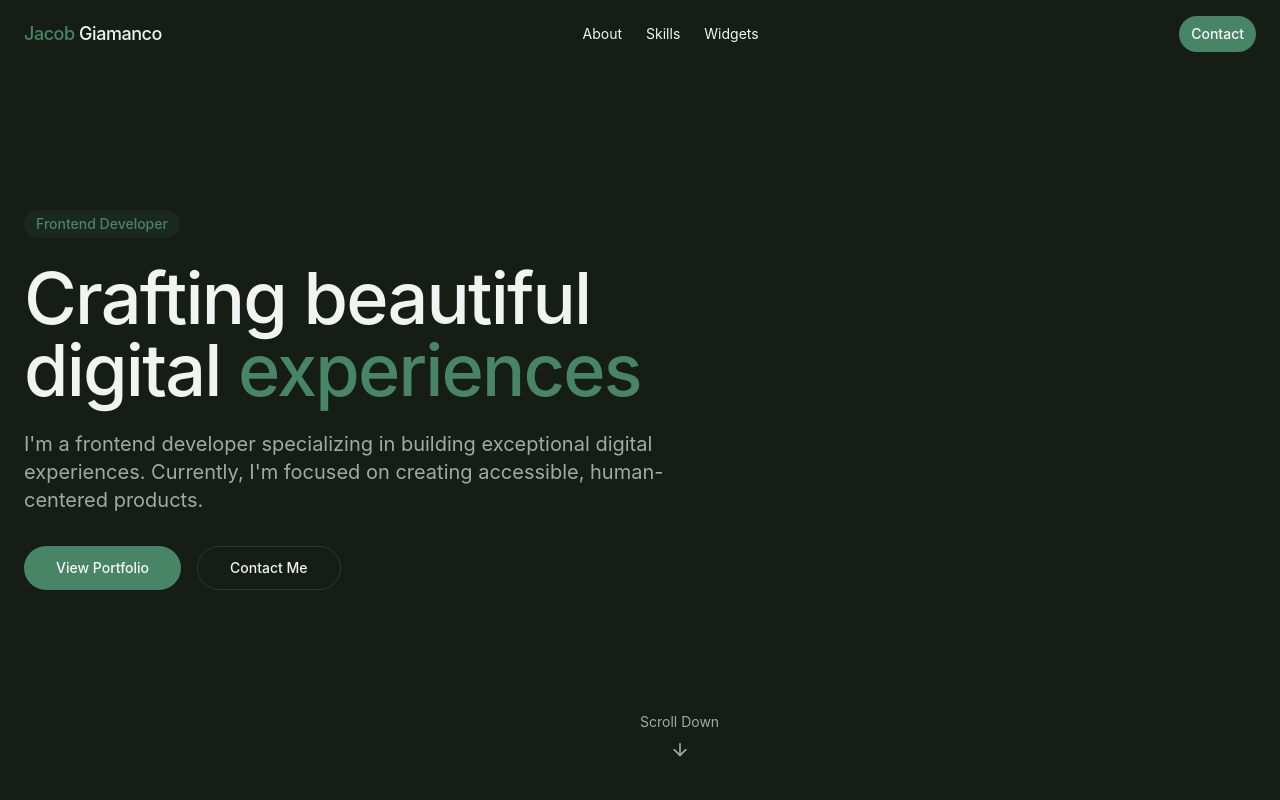
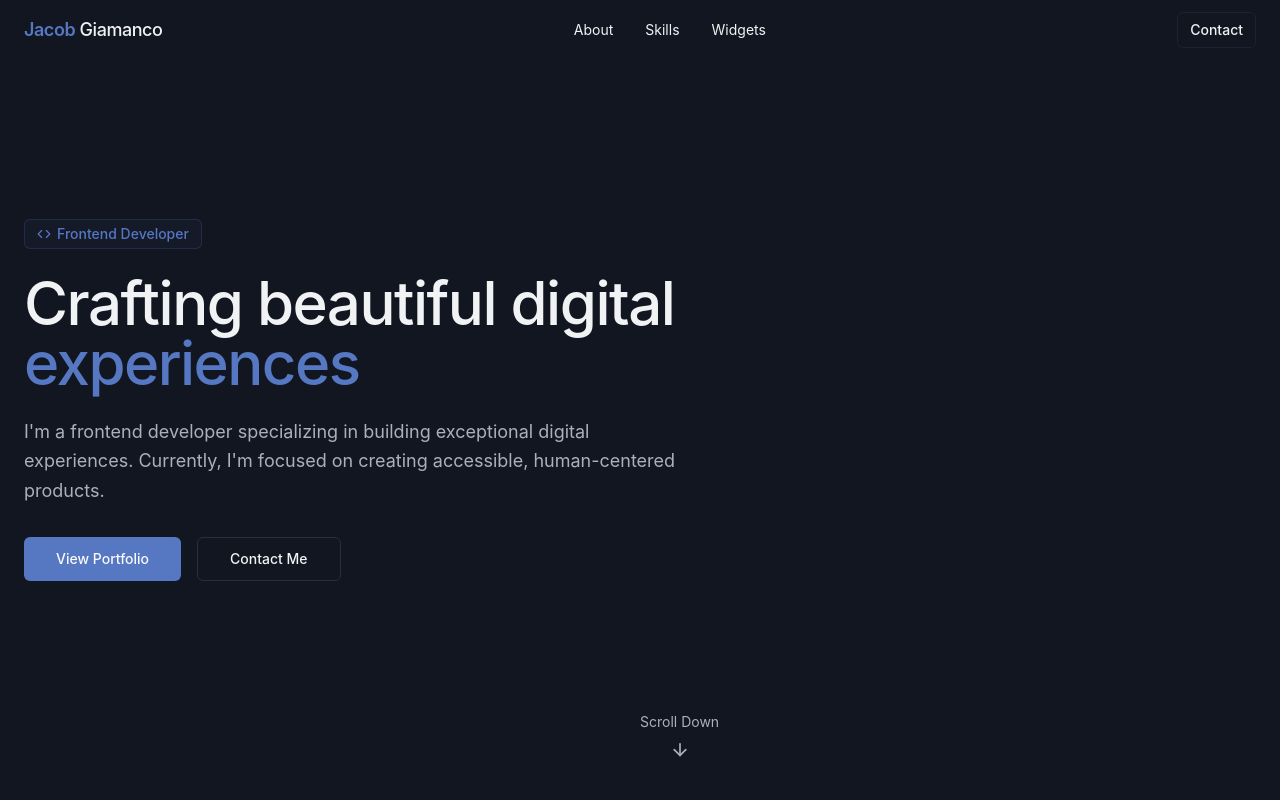
Before and after one commit to jgiamanco/jacobgiamanco, a React (Vite) app: page / in a window 1280 px wide. Shown: the top 800 px of the page. Built offline with nearby package versions, Linux system fonts and the light colour scheme; a web font is replaced by a local one.

Commit message:
Refactor: Improve UI aesthetics
The UI was updated to have a cleaner, more elegant, and classy look.

```diff
--- a/src/components/Header.tsx
+++ b/src/components/Header.tsx
@@ -19,21 +19,21 @@ export const Header = () => {
   return (
     <header
       className={cn(
-        "fixed top-0 left-0 right-0 z-50 transition-all duration-300 py-4",
-        scrolled ? "bg-background/80 backdrop-blur-md border-b border-border/50 shadow-sm" : "bg-transparent"
+        "fixed top-0 left-0 right-0 z-50 transition-all duration-300 py-3",
+        scrolled ? "bg-background/90 backdrop-blur-md border-b border-border/30 shadow-sm" : "bg-transparent"
       )}
     >
       <Container>
         <div className="flex items-center justify-between">
           <div className="font-medium text-lg tracking-tight">
-            <span className="text-primary">Jacob</span> Giamanco
+            <span className="text-primary font-semibold">Jacob</span> Giamanco
           </div>
-          <nav className="hidden md:flex items-center space-x-6">
+          <nav className="hidden md:flex items-center space-x-8">
             <a href="#about" className="text-sm hover:text-primary transition-colors">About</a>
             <a href="#skills" className="text-sm hover:text-primary transition-colors">Skills</a>
             <a href="#widgets" className="text-sm hover:text-primary transition-colors">Widgets</a>
           </nav>
-          <Button size="sm" className="rounded-full" id="header-contact-button">Contact</Button>
+          <Button size="sm" variant="ghost" className="rounded-md border border-border/50 hover:bg-accent/50" id="header-contact-button">Contact</Button>
         </div>
       </Container>
     </header>
--- a/src/components/Hero.tsx
+++ b/src/components/Hero.tsx
@@ -2,36 +2,39 @@
 import React from 'react';
 import { Button } from '@/components/ui/button';
 import { Container } from './Layout';
-import { ArrowDown } from 'lucide-react';
+import { ArrowDown, Code } from 'lucide-react';
 
 export const Hero = () => {
   return (
     <section className="relative h-screen flex items-center">
       <div className="absolute inset-0 -z-10 overflow-hidden">
         <div
-          className="absolute inset-0 bg-gradient-to-br from-emerald-950/90 via-green-900/70 to-teal-950/80 dark:from-emerald-950/90 dark:via-green-950/70 dark:to-teal-950/80 animate-gradient-x"
+          className="absolute inset-0 bg-gradient-to-br from-primary/10 via-background to-accent/10 dark:from-primary/5 dark:via-background dark:to-accent/5"
         />
-        <div className="absolute right-0 top-0 -translate-y-1/4 translate-x-1/4 w-3/4 h-3/4 rounded-full bg-emerald-600 opacity-[0.03] blur-3xl" />
-        <div className="absolute left-0 bottom-0 translate-y-1/4 -translate-x-1/4 w-3/4 h-3/4 rounded-full bg-green-400 opacity-[0.03] blur-3xl" />
+        <div className="absolute right-0 top-0 -translate-y-1/4 translate-x-1/4 w-3/4 h-3/4 rounded-full bg-primary opacity-[0.02] blur-3xl" />
+        <div className="absolute left-0 bottom-0 translate-y-1/4 -translate-x-1/4 w-3/4 h-3/4 rounded-full bg-accent opacity-[0.02] blur-3xl" />
       </div>
 
       <Container>
         <div className="max-w-3xl animate-fade-in">
-          <div className="inline-block mb-6 px-3 py-1 rounded-full bg-primary/10 text-primary text-sm font-medium">
-            Frontend Developer
+          <div className="inline-block mb-6 px-3 py-1 rounded-md border border-primary/20 bg-primary/5 text-primary text-sm font-medium">
+            <div className="flex items-center gap-1.5">
+              <Code className="h-3.5 w-3.5" />
+              <span>Frontend Developer</span>
+            </div>
           </div>
-          <h1 className="text-5xl md:text-6xl lg:text-7xl font-medium tracking-tight mb-6">
+          <h1 className="text-4xl md:text-5xl lg:text-6xl font-medium tracking-tight mb-6">
             Crafting beautiful digital <span className="text-primary">experiences</span>
           </h1>
-          <p className="text-xl text-muted-foreground mb-8 max-w-2xl">
+          <p className="text-lg text-muted-foreground mb-8 max-w-2xl leading-relaxed">
             I'm a frontend developer specializing in building exceptional digital experiences.
             Currently, I'm focused on creating accessible, human-centered products.
           </p>
           <div className="flex flex-wrap gap-4">
-            <Button size="lg" className="rounded-full">
+            <Button size="lg" className="rounded-md">
               View Portfolio
             </Button>
-            <Button size="lg" variant="outline" className="rounded-full" id="contact-button">
+            <Button size="lg" variant="outline" className="rounded-md" id="contact-button">
               Contact Me
             </Button>
           </div>
--- a/src/components/Layout.tsx
+++ b/src/components/Layout.tsx
@@ -9,7 +9,7 @@ interface LayoutProps {
 
 export const Layout: React.FC<LayoutProps> = ({ children, className }) => {
   return (
-    <div className={cn("min-h-screen w-full bg-background text-foreground", className)}>
+    <div className={cn("min-h-screen w-full bg-background text-foreground font-sans", className)}>
       {children}
     </div>
   );
--- a/src/components/widgets/Widget.tsx
+++ b/src/components/widgets/Widget.tsx
@@ -22,14 +22,14 @@ export const Widget: React.FC<WidgetProps> = ({
     <div className={cn("widget animate-scale-in", className)}>
       {(title || headerContent) && (
         <div className="widget-header">
-          {title && <h3 className="widget-title">{title}</h3>}
+          {title && <h3 className="widget-title uppercase text-xs tracking-wider text-muted-foreground">{title}</h3>}
           {headerContent}
         </div>
       )}
       <div className="widget-content relative">
         {isLoading ? (
           <div className="absolute inset-0 flex items-center justify-center bg-background/50 backdrop-blur-xs">
-            <Loader2 className="h-6 w-6 animate-spin text-primary" />
+            <Loader2 className="h-5 w-5 animate-spin text-primary" />
           </div>
         ) : null}
         {children}
--- a/src/index.css
+++ b/src/index.css
@@ -4,71 +4,71 @@
 
 @layer base {
   :root {
-    --background: 120 10% 95%;
-    --foreground: 120 15% 15%;
+    --background: 220 20% 97%;
+    --foreground: 220 25% 15%;
 
     --card: 0 0% 100%;
-    --card-foreground: 120 15% 15%;
+    --card-foreground: 220 25% 15%;
 
     --popover: 0 0% 100%;
-    --popover-foreground: 120 15% 15%;
+    --popover-foreground: 220 25% 15%;
 
-    --primary: 150 30% 40%;
+    --primary: 222 47% 40%;
     --primary-foreground: 0 0% 98%;
 
-    --secondary: 120 10% 92%;
-    --secondary-foreground: 120 15% 15%;
+    --secondary: 220 10% 92%;
+    --secondary-foreground: 220 25% 15%;
 
-    --muted: 120 10% 92%;
-    --muted-foreground: 120 5% 40%;
+    --muted: 220 10% 92%;
+    --muted-foreground: 220 5% 40%;
 
-    --accent: 142 30% 90%;
-    --accent-foreground: 120 15% 15%;
+    --accent: 222 35% 90%;
+    --accent-foreground: 220 25% 15%;
 
     --destructive: 0 84.2% 60.2%;
     --destructive-foreground: 0 0% 98%;
 
-    --border: 120 10% 85%;
-    --input: 120 10% 85%;
-    --ring: 150 30% 40%;
+    --border: 220 10% 85%;
+    --input: 220 10% 85%;
+    --ring: 222 47% 40%;
 
-    --radius: 1rem;
+    --radius: 0.5rem;
 
     --widget: 0 0% 100%;
-    --widget-foreground: 120 15% 15%;
+    --widget-foreground: 220 25% 15%;
   }
 
   .dark {
-    --background: 130 15% 10%;
-    --foreground: 120 10% 95%;
+    --background: 222 30% 10%;
+    --foreground: 220 10% 95%;
 
-    --card: 130 15% 12%;
-    --card-foreground: 120 10% 95%;
+    --card: 222 25% 12%;
+    --card-foreground: 220 10% 95%;
 
-    --popover: 130 15% 12%;
-    --popover-foreground: 120 10% 95%;
+    --popover: 222 25% 12%;
+    --popover-foreground: 220 10% 95%;
 
-    --primary: 150 30% 40%;
+    --primary: 222 47% 55%;
     --primary-foreground: 0 0% 98%;
 
-    --secondary: 130 10% 15%;
-    --secondary-foreground: 120 10% 95%;
+    --secondary: 222 20% 15%;
+    --secondary-foreground: 220 10% 95%;
 
-    --muted: 130 10% 15%;
-    --muted-foreground: 120 5% 65%;
+    --muted: 222 20% 15%;
+    --muted-foreground: 220 10% 70%;
 
-    --accent: 142 15% 20%;
-    --accent-foreground: 120 10% 95%;
+    --accent: 222 25% 18%;
+    --accent-foreground: 220 10% 95%;
 
     --destructive: 0 62.8% 30.6%;
-    --destructive-foreground: 120 10% 95%;
+    --destructive-foreground: 220 10% 95%;
 
-    --border: 130 10% 20%;
-    --input: 130 10% 20%;
-    --ring: 150 30% 40%;
+    --border: 222 20% 20%;
+    --input: 222 20% 20%;
+    --ring: 222 47% 55%;
 
-    --widget: 130 15% 15%;
-    --widget-foreground: 120 10% 95%;
+    --widget: 222 25% 15%;
+    --widget-foreground: 220 10% 95%;
   }
 }
 
@@ -109,30 +109,30 @@
 
 @layer components {
   .widget {
-    @apply bg-widget text-widget-foreground rounded-2xl border border-border/50 shadow-sm overflow-hidden backdrop-blur-sm transition-all duration-300;
+    @apply bg-widget text-widget-foreground rounded-lg border border-border/50 shadow-md overflow-hidden backdrop-blur-sm transition-all duration-300;
   }
 
   .widget-content {
-    @apply p-4 md:p-6;
+    @apply p-4 md:p-5;
   }
 
   .widget-header {
-    @apply flex items-center justify-between border-b border-border/50 px-4 py-3 md:px-6 md:py-4;
+    @apply flex items-center justify-between border-b border-border/50 px-4 py-3 md:px-5 md:py-3;
   }
 
   .widget-title {
-    @apply text-sm font-medium;
+    @apply text-sm font-medium tracking-wide;
   }
 
   .glass-effect {
-    @apply bg-white/30 dark:bg-black/30 backdrop-blur-md border border-white/20 dark:border-white/10;
+    @apply bg-white/20 dark:bg-black/20 backdrop-blur-md border border-white/10 dark:border-white/5;
   }
 
   .section-heading {
-    @apply text-3xl font-medium mb-6 tracking-tight;
+    @apply text-2xl font-medium mb-4 tracking-tight;
   }
 
   .hover-scale {
-    @apply transition-transform duration-200 hover:scale-105;
+    @apply transition-transform duration-200 hover:scale-102;
   }
 }
--- a/tailwind.config.ts
+++ b/tailwind.config.ts
@@ -26,6 +26,16 @@ export default {
 					"-apple-system",
 					"BlinkMacSystemFont",
 					"sans-serif",
+				],
+				mono: [
+					"JetBrains Mono",
+					"SF Mono",
+					"Menlo",
+					"Monaco",
+					"Consolas",
+					"Liberation Mono",
+					"Courier New",
+					"monospace",
 				],
 			},
 			colors: {
@@ -66,6 +76,9 @@ export default {
 					DEFAULT: 'hsl(var(--widget))',
 					foreground: 'hsl(var(--widget-foreground))'
 				}
+			},
+			scale: {
+				'102': '1.02',
 			},
 			borderRadius: {
 				lg: 'var(--radius)',
```
